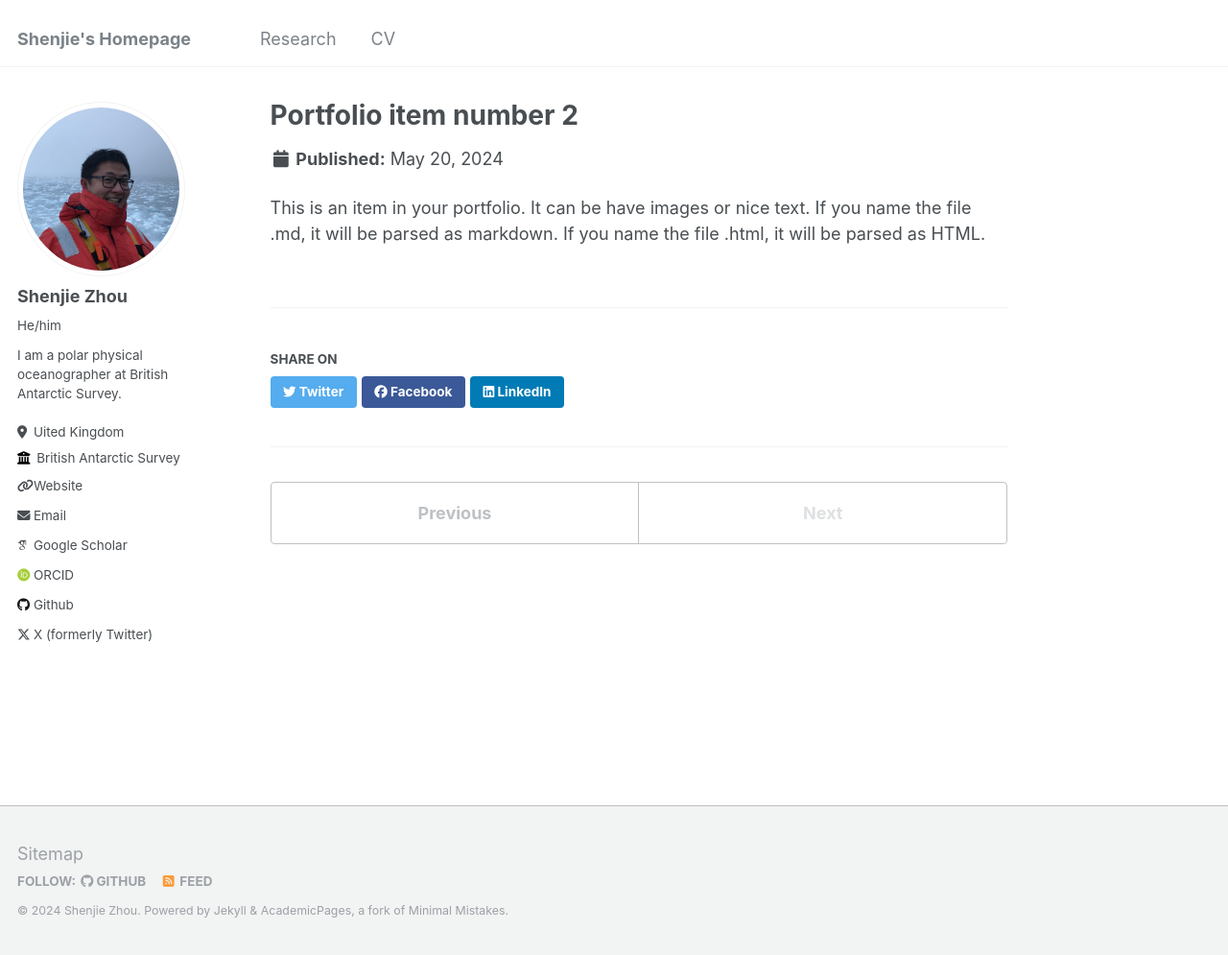
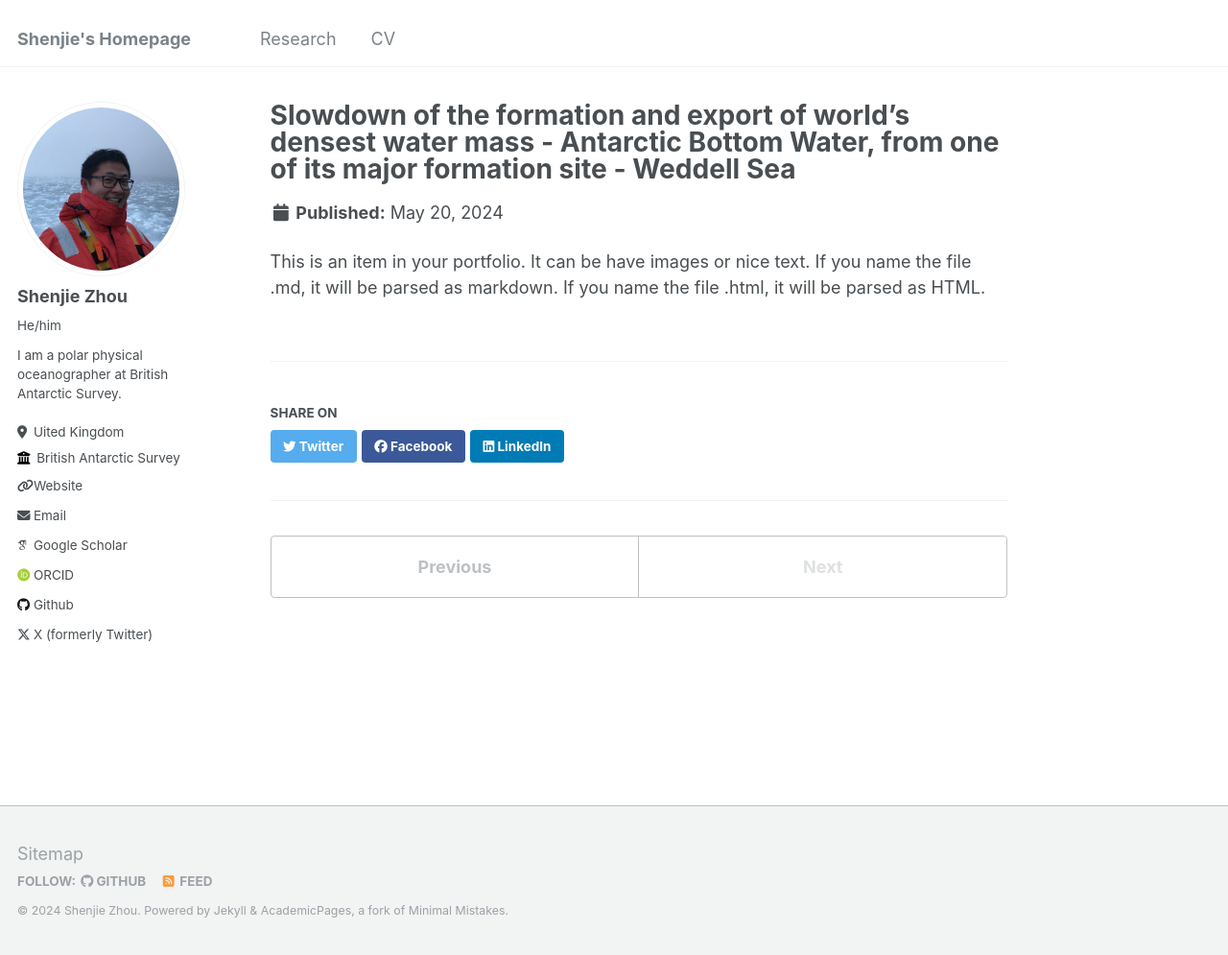
Before and after one commit to ShenjieZhouBAS/ShenjieZhouBAS.github.io, a Jekyll site: the page built from _Research/portfolio-2.html, in a window 1280 px wide and 995 px high. Shown: the whole window at 96% size. Built offline with Jekyll 4.4.1, drawn with Linux system fonts in a browser that asks for light colours; some web fonts are replaced.

Commit message:
Update portfolio-2.html

```diff
--- a/_Research/portfolio-2.html
+++ b/_Research/portfolio-2.html
@@ -1,5 +1,5 @@
 ---
-title: "Portfolio item number 2"
+title: "Slowdown of the formation and export of world's densest water mass - Antarctic Bottom Water, from one of its major formation site - Weddell Sea"
 excerpt: "Short description of portfolio item number 2 <br/><img src='/images/500x300.png'>"
 collection: Research
 ---
```
